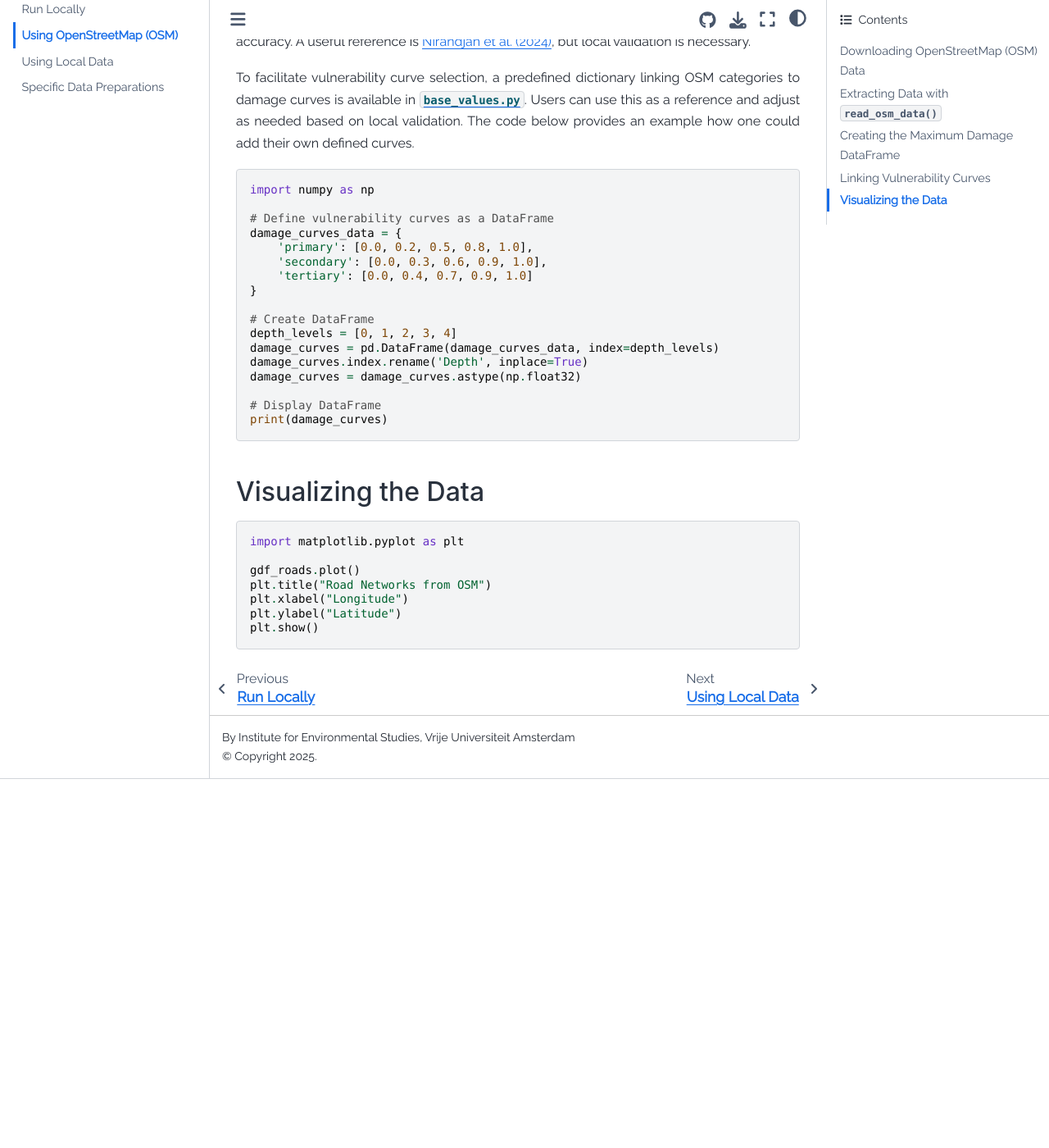
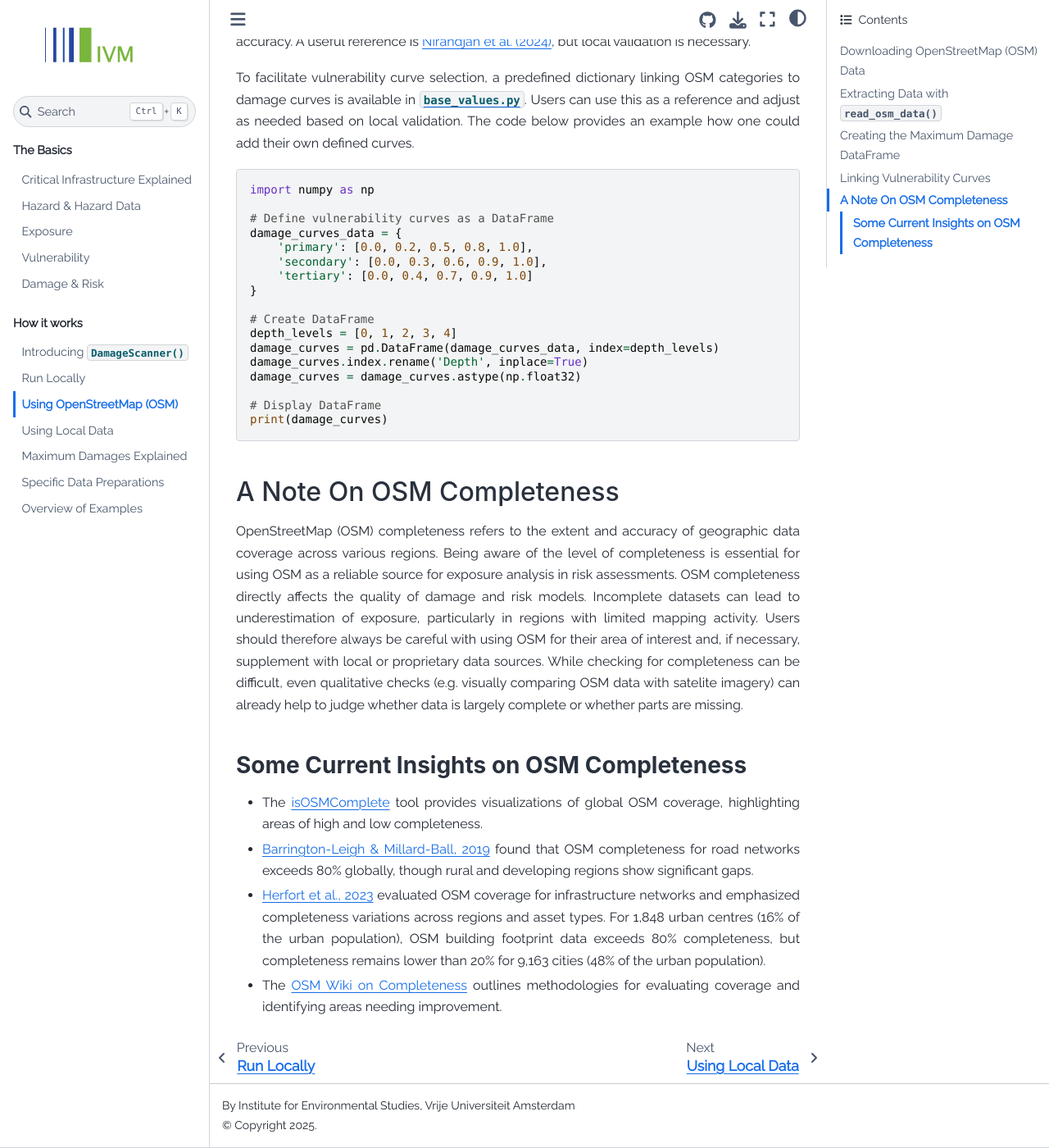
Before and after one commit to VU-IVM/GlobalInfraRisk, a Jupyter Book: the page built from howto/using_osm.md, in a window 1280 px wide and 1400 px high, scrolled down 3476 px. Shown: the whole window at 82% size. Built offline with Jupyter Book 1.0.4 settings and Sphinx 7.4.7 and the Sphinx Book theme 1.1.4, drawn with Linux system fonts in a browser that asks for light colours; pages that are not in the unit, such as notebooks, are missing from menus; before the commit the page ends 4426 px from its top, so only the background shows below that.

Commit message:
update pages

````diff
--- a/_toc.yml
+++ b/_toc.yml
@@ -19,7 +19,9 @@
     - file: howto/run_locally.md
     - file: howto/using_osm.md
     - file: howto/using_tailor_data.md
+    - file: howto/maximum_damages.md
     - file: howto/data_preparation.md
+    - file: howto/example_overview.md
   - caption: By Infrastructure System
     chapters:
     - file: ci/transport
--- a/howto/using_osm.md
+++ b/howto/using_osm.md
@@ -144,14 +144,13 @@
 print(damage_curves)
 ```
 
-## Visualizing the Data
+## A Note On OSM Completeness
 
-```python
-import matplotlib.pyplot as plt
+OpenStreetMap (OSM) completeness refers to the extent and accuracy of geographic data coverage across various regions. Being aware of the level of completeness is essential for using OSM as a reliable source for exposure analysis in risk assessments. OSM completeness directly affects the quality of damage and risk models. Incomplete datasets can lead to underestimation of exposure, particularly in regions with limited mapping activity. Users should therefore always be careful with using OSM for their area of interest and, if necessary, supplement with local or proprietary data sources. While checking for completeness can be difficult, even qualitative checks (e.g. visually comparing OSM data with satelite imagery) can already help to judge whether data is largely complete or whether parts are missing.
 
-gdf_roads.plot()
-plt.title("Road Networks from OSM")
-plt.xlabel("Longitude")
-plt.ylabel("Latitude")
-plt.show()
-```
+
+### **Some Current Insights on OSM Completeness**
+- The [isOSMComplete](https://wvanderp.github.io/isOsmComplete/) tool provides visualizations of global OSM coverage, highlighting areas of high and low completeness.
+- [Barrington-Leigh & Millard-Ball, 2019](https://journals.plos.org/plosone/article?id=10.1371/journal.pone.0180698) found that OSM completeness for road networks exceeds 80% globally, though rural and developing regions show significant gaps.
+- [Herfort et al., 2023](https://www.nature.com/articles/s41467-023-39698-6) evaluated OSM coverage for infrastructure networks and emphasized completeness variations across regions and asset types. For 1,848 urban centres (16% of the urban population), OSM building footprint data exceeds 80% completeness, but completeness remains lower than 20% for 9,163 cities (48% of the urban population).
+- The [OSM Wiki on Completeness](https://wiki.openstreetmap.org/wiki/Completeness) outlines methodologies for evaluating coverage and identifying areas needing improvement.
--- a/intro/hazard.md
+++ b/intro/hazard.md
@@ -1,4 +1,4 @@
-# Hazard
+# Hazard & Hazard Data
 
 Hazards refer to potentially damaging physical events, phenomena, or human activities that can lead to the destruction or degradation of critical infrastructure (CI). These hazards can be natural, such as floods and earthquakes, or human-made, such as industrial accidents and cyber-attacks. Understanding the range and intensity of hazards that infrastructure is exposed to is a crucial step in assessing risks and ensuring resilience.
 
````
Also changed, not shown: howto/damagescanner.md (+1 -0 lines), howto/data_preparation.md (+1 -1 lines), howto/example_overview.md (added, +30 -0 lines), howto/maximum_damages.md (added, +27 -0 lines), 5 other files.
